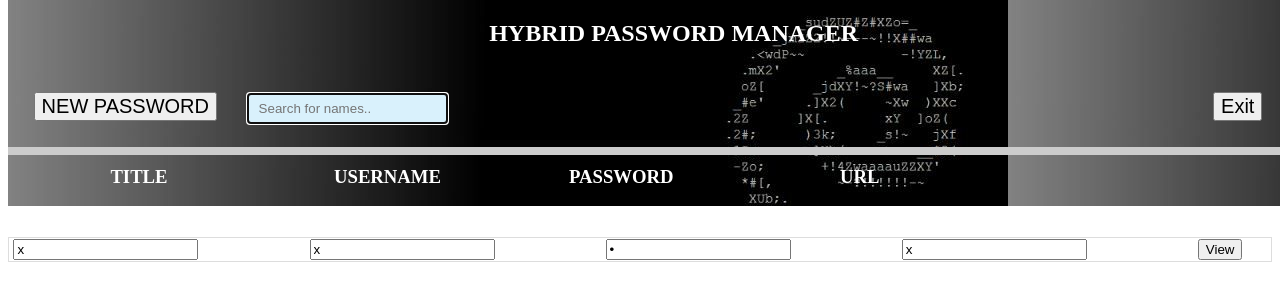
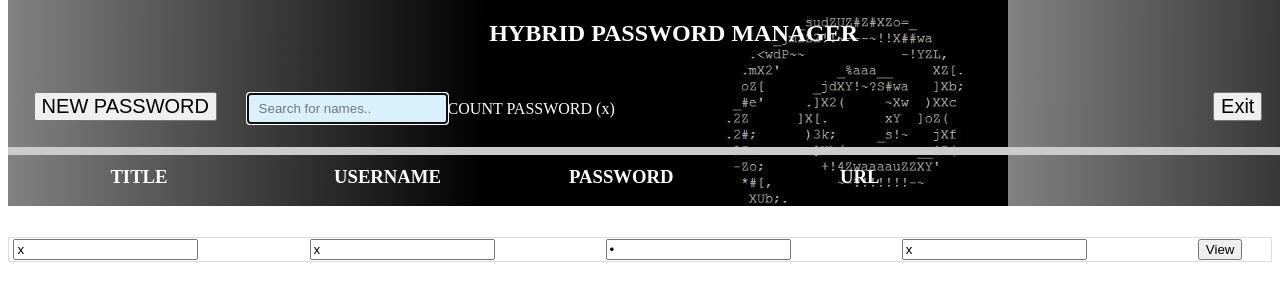
Before and after one commit to albiemer/Hybrid-Password-Manager, a Flask app: template templates/main.html in a window 1280 px wide. Shown: the top 301 px of the page. Run offline with Flask 2, Linux system fonts and the light colour scheme; the template is opened without the code that fills it: most values are stand-ins (such as "Sample title", 1, 10 or a date in 2020).

Commit message:
Add files via upload

```diff
--- a/templates/main.html
+++ b/templates/main.html
@@ -140,7 +140,7 @@ padding: 6px 10px;
   <form method = "post">
 	<button style = "margin: 2%; font-size: 20px;" formaction="/addnew">NEW PASSWORD</button>
 	<button style = "margin: 2%; font-size: 20px; float: right;" formaction="/exitlogin">Exit</button>
-    <input type="text" id="mysearchInput" onkeyup="mysearchFunction()" placeholder="Search for names.." title="Type in a name" autofocus>
+    <input type="text" id="mysearchInput" onkeyup="mysearchFunction()" placeholder="Search for names.." title="Type in a name" autofocus>COUNT PASSWORD ({{ allpasscount }})
   </form>
   <h3 style = "float: left; margin-left: 8%;">TITLE</h3>
   <h3 style = "float: left; margin-left: 13%;">USERNAME</h3>
--- a/templates/pwordview.html
+++ b/templates/pwordview.html
@@ -149,6 +149,11 @@ input:checked + .slider:before {
 
 /* toggle sitch */
 
+textarea{
+
+	resize: none;
+
+	}
 
 </style>
 </head>
```
